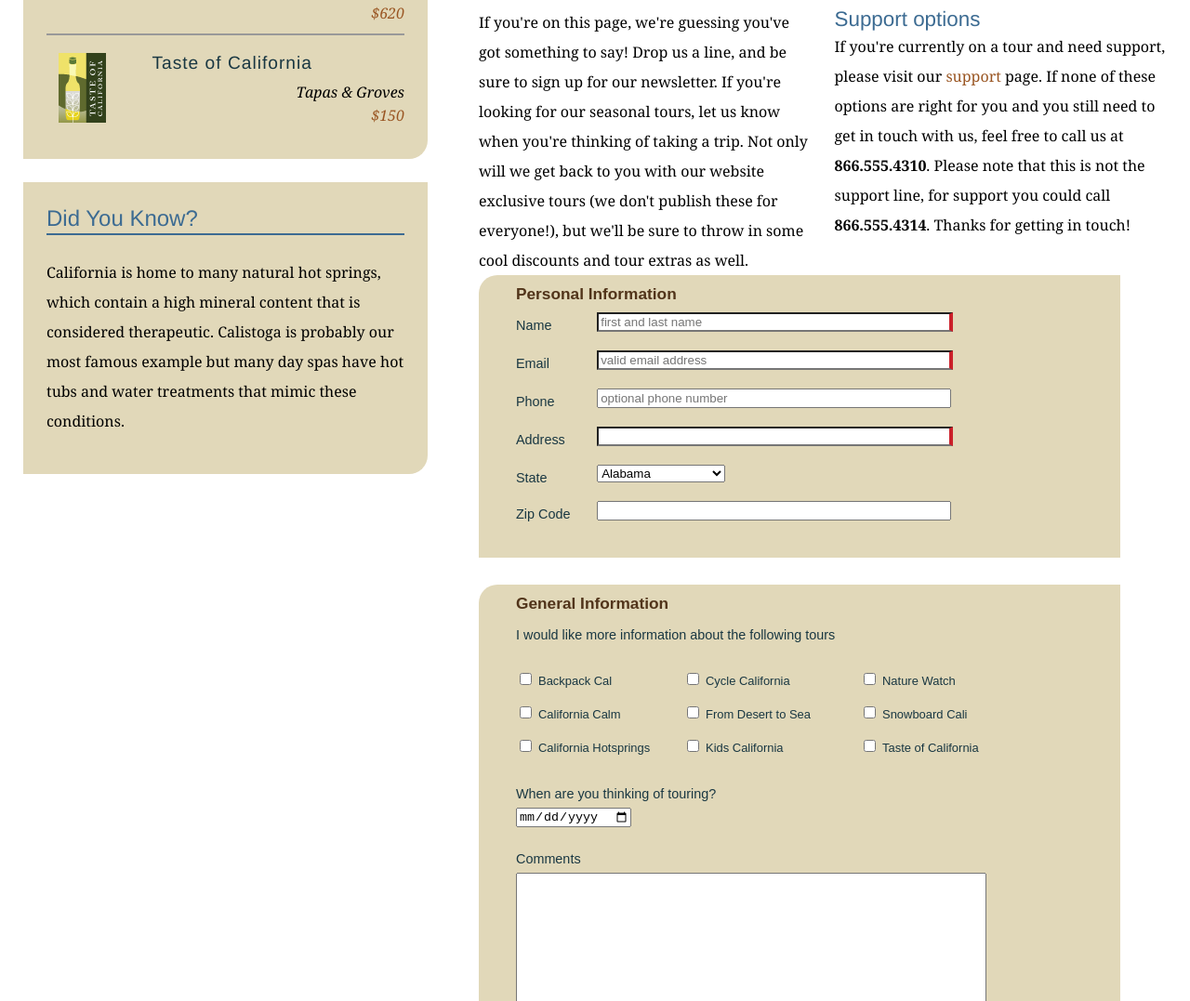
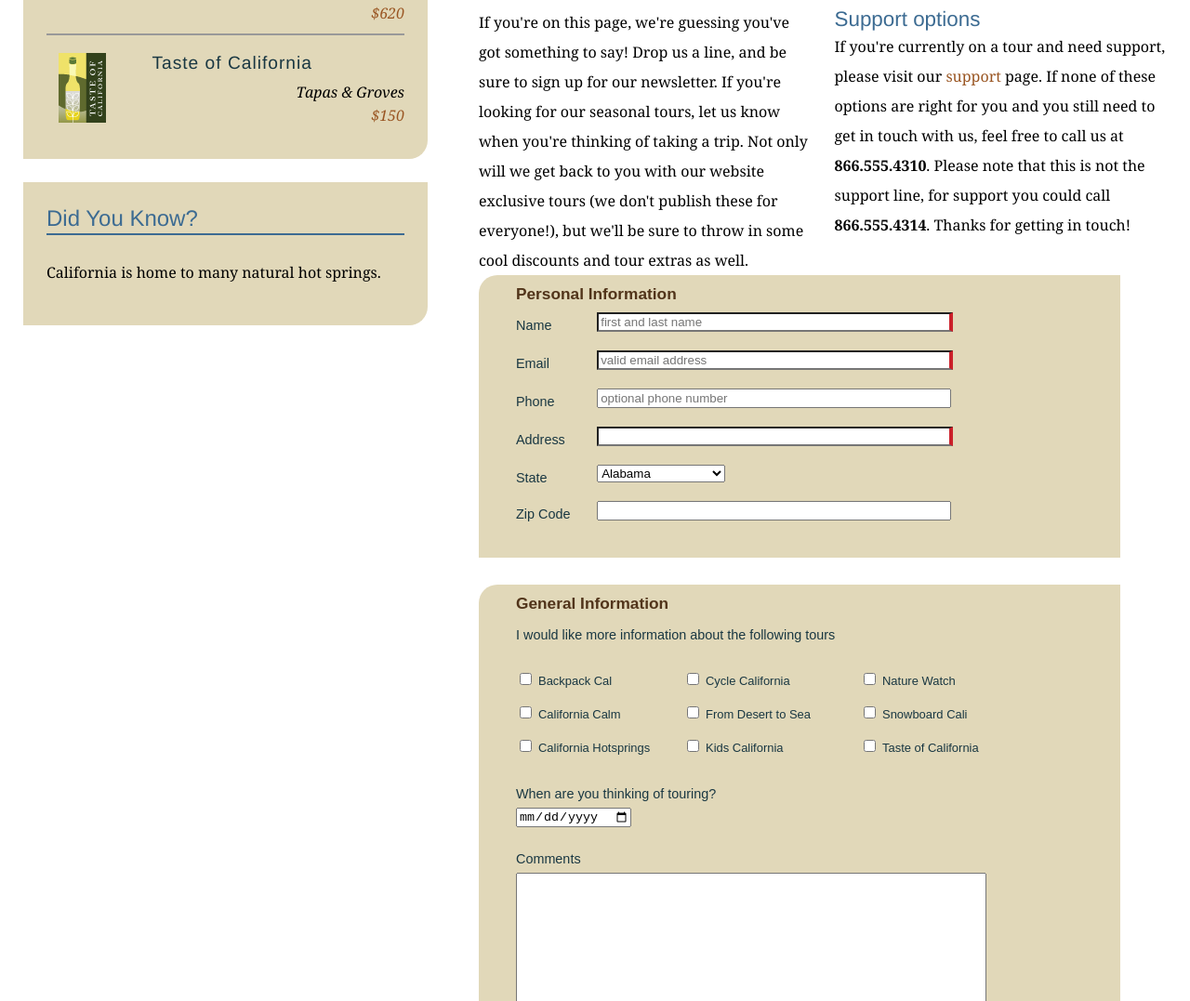
Before and after one commit to gonesoft/explore_california, a plain HTML site: page contact.html in a window 1280 px wide. Shown: the part 660-1737 px from the top of the page at 93% size. Drawn offline with Linux system fonts and the light colour scheme.

Commit message:
description was mimify

```diff
--- a/contact.html
+++ b/contact.html
@@ -241,7 +241,7 @@
         </div>
         <div id="trivia" class="callOut">
           <h1>Did You Know?</h1>
-          <p>California is home to many natural hot springs, which contain a high mineral content that is considered therapeutic. Calistoga is probably our most famous example but many day spas have hot tubs and water treatments that mimic these conditions.</p>
+          <p>California is home to many natural hot springs.</p>
         </div>
       </div>
 
```
